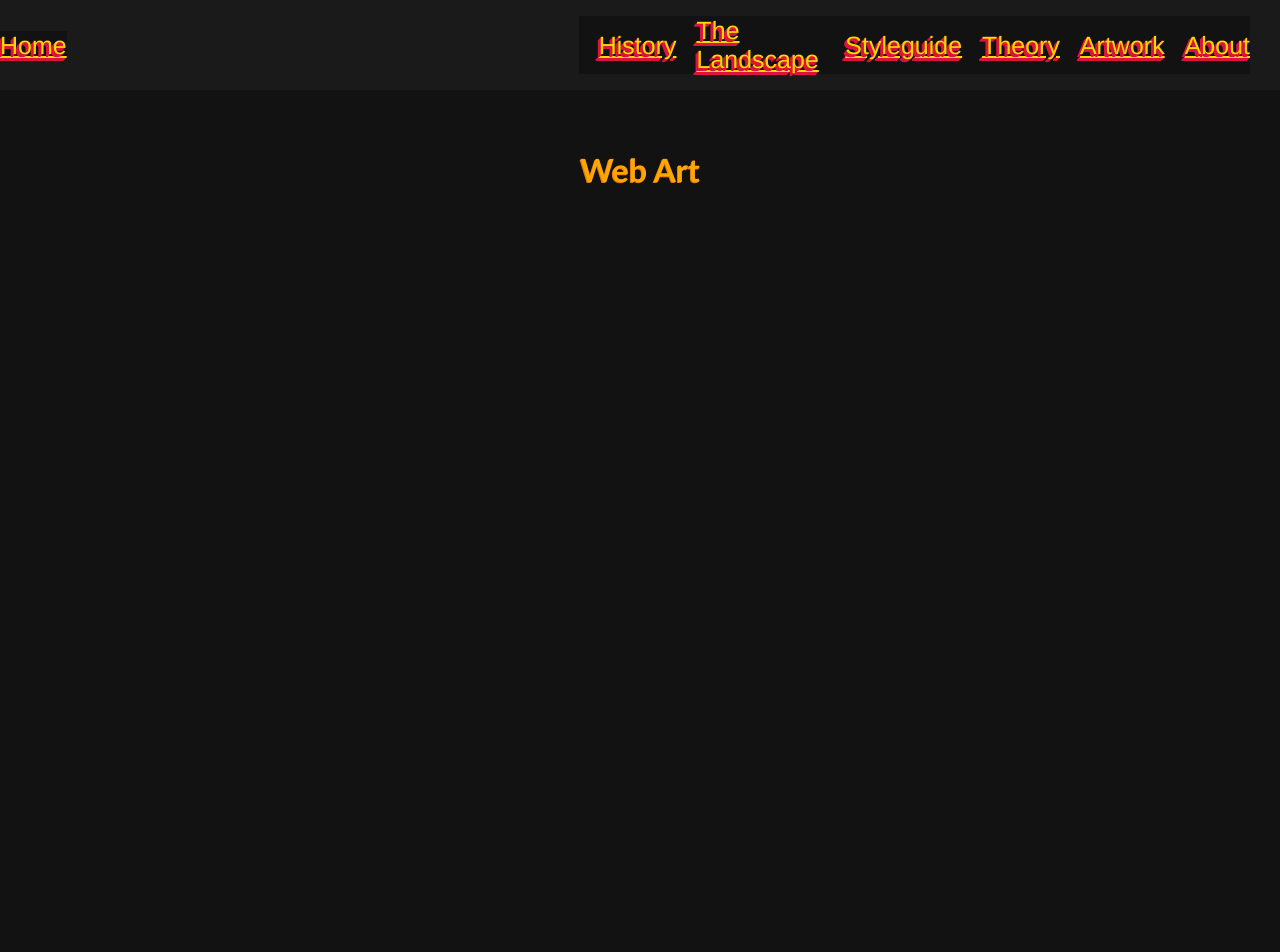
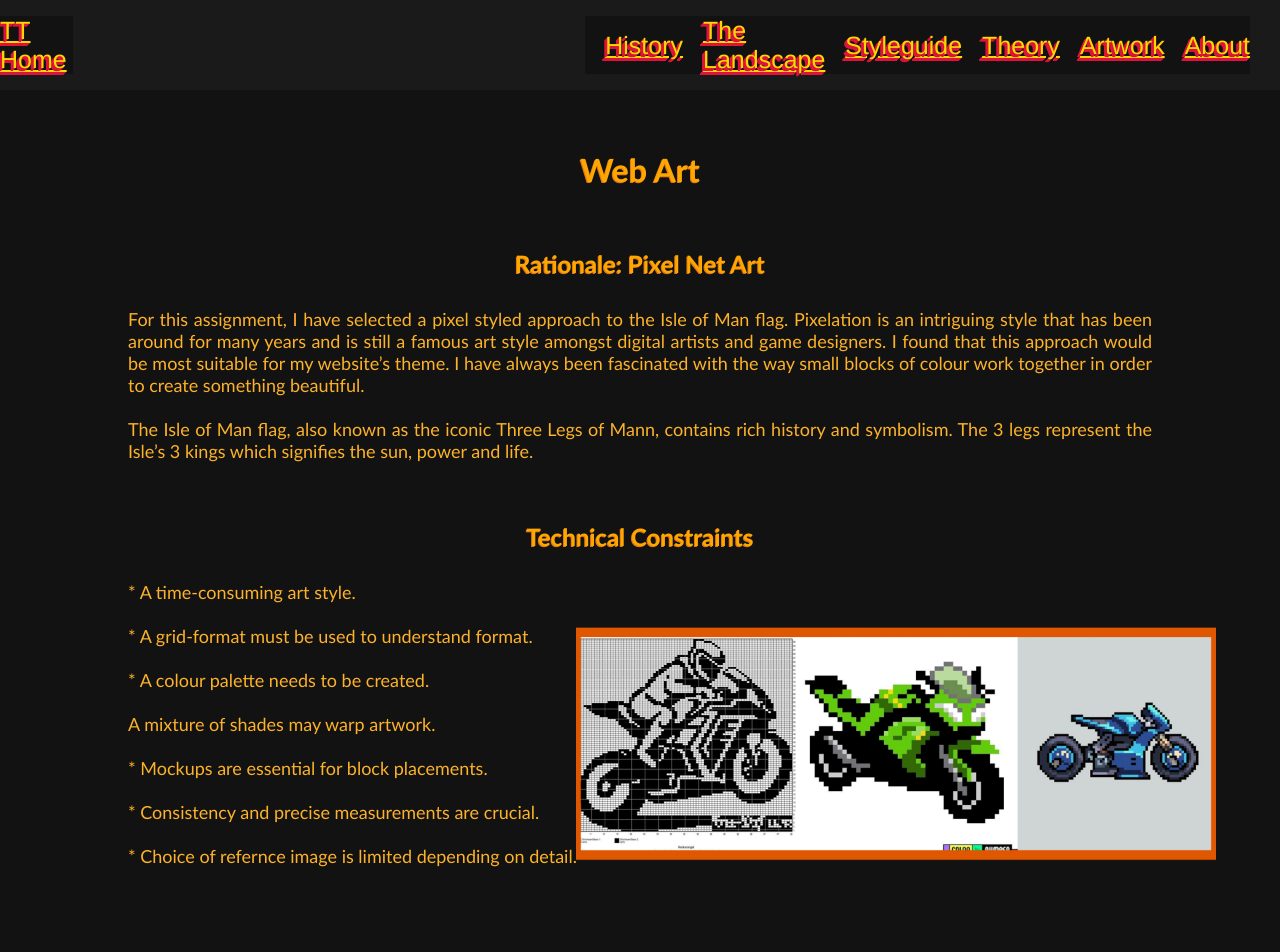
Before and after one commit to Sameshnee21/testrepo, a React (Create React App) app: page /artwork in a window 1280 px wide. Shown: the top 952 px of the page. Before the commit the page ends 800 px from the top, so only its background shows below. Built offline with nearby package versions, Linux system fonts and the light colour scheme.

Commit message:
webart part 1

```diff
--- a/src/Components/Navigation.jsx
+++ b/src/Components/Navigation.jsx
@@ -6,7 +6,7 @@ function Navigation() {
     <div className="nav">
 
       <div className="home">
-      <Link to={"/"}>Home</Link>
+      <Link to={"/"}>TT Home</Link>
       </div>
 
       <div className="links">
--- a/src/Pages/Artwork.jsx
+++ b/src/Pages/Artwork.jsx
@@ -1,11 +1,32 @@
 import React from "react";
 import "../style/home.css";
+import "../style/art.css";
+import art1 from "../Images/art1.png";
 
 function Artwork() {
     return (
       <div>
         <h1  className="Title">Web Art</h1>
 
+        <h2  className="Title">Rationale: Pixel Net Art</h2>
+        <p className="P">For this assignment, I have selected a pixel styled approach to the Isle of Man flag. Pixelation is an intriguing style that has been around for many years and is still a famous art style amongst digital artists and game designers. I found that this approach would be most suitable for my website’s theme.  I have always been fascinated with the way small blocks of colour work together in order to create something beautiful.  </p>
+        <p className="P">The Isle of Man flag, also known as the iconic Three Legs of Mann, contains rich history and symbolism. The 3 legs represent the Isle’s 3 kings which signifies the sun, power and life.</p>
+
+
+        <h2  className="Title">Technical Constraints</h2>
+        <p className="P">* A time-consuming art style.</p>
+        <p className="P">* A grid-format must be used to understand format.</p>
+        <p className="P">* A colour palette needs to be created. </p>
+        <p className="P">A mixture of shades may warp artwork.</p>
+        <p className="P">* Mockups are essential for block placements.</p>
+        <p className="P">* Consistency and precise measurements are crucial.</p>
+        <p className="P">* Choice of refernce image is limited depending on detail.</p>
+
+        <img className="art1" src={art1} alt="" />
+
+        <h2  className="Title">Material Preparation</h2>
+
+        <p className="P"></p>
       </div>
     );
   }
--- /dev/null
+++ b/src/style/art.css
@@ -0,0 +1,6 @@
+.art1{
+    width: 50%;
+    padding-left: 45%;
+    margin-top: -25%;
+    background-color: transparent;
+}
```
Also changed, not shown: src/Images/art1.png (added), 1 other file (tests, documents, lock files or other folders).
